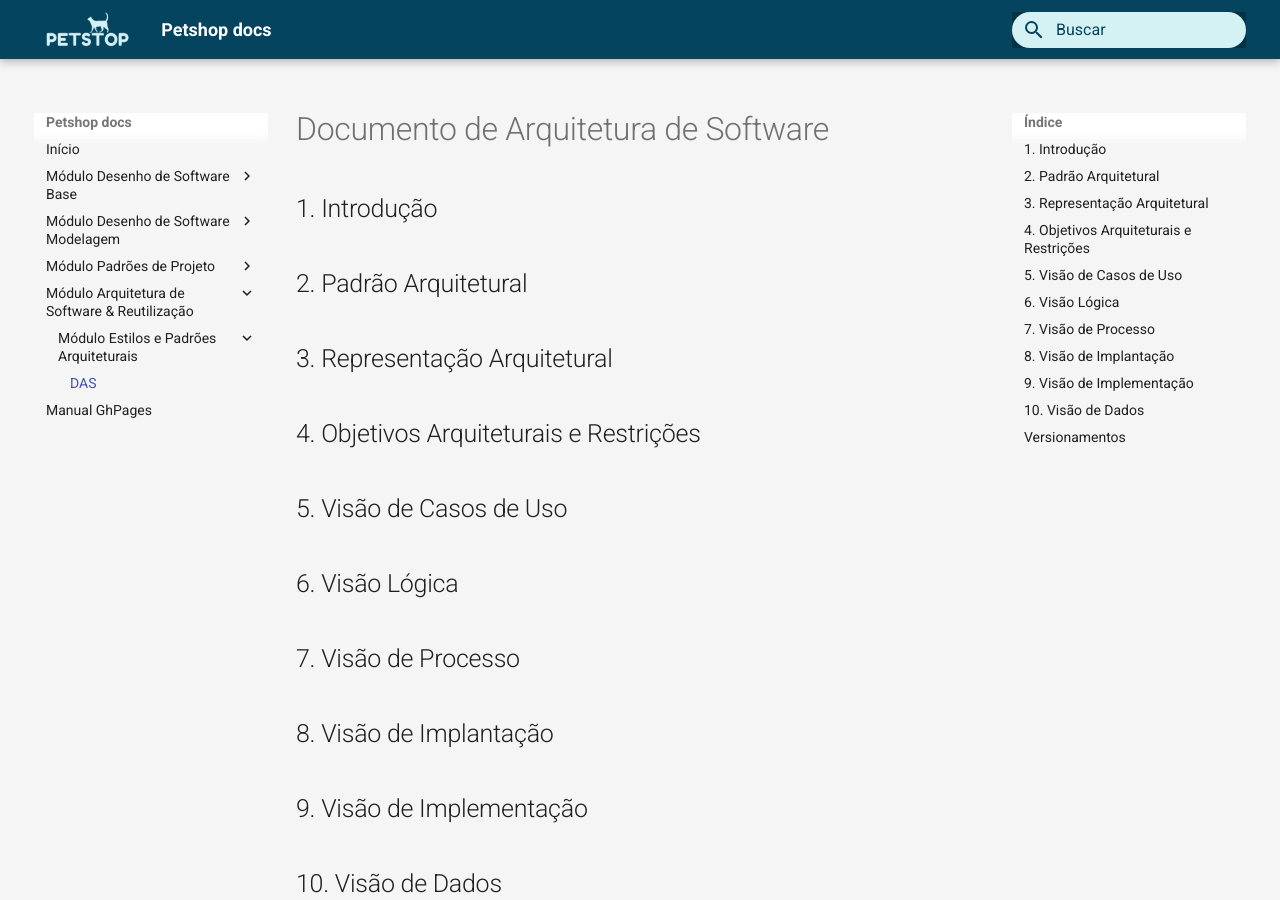
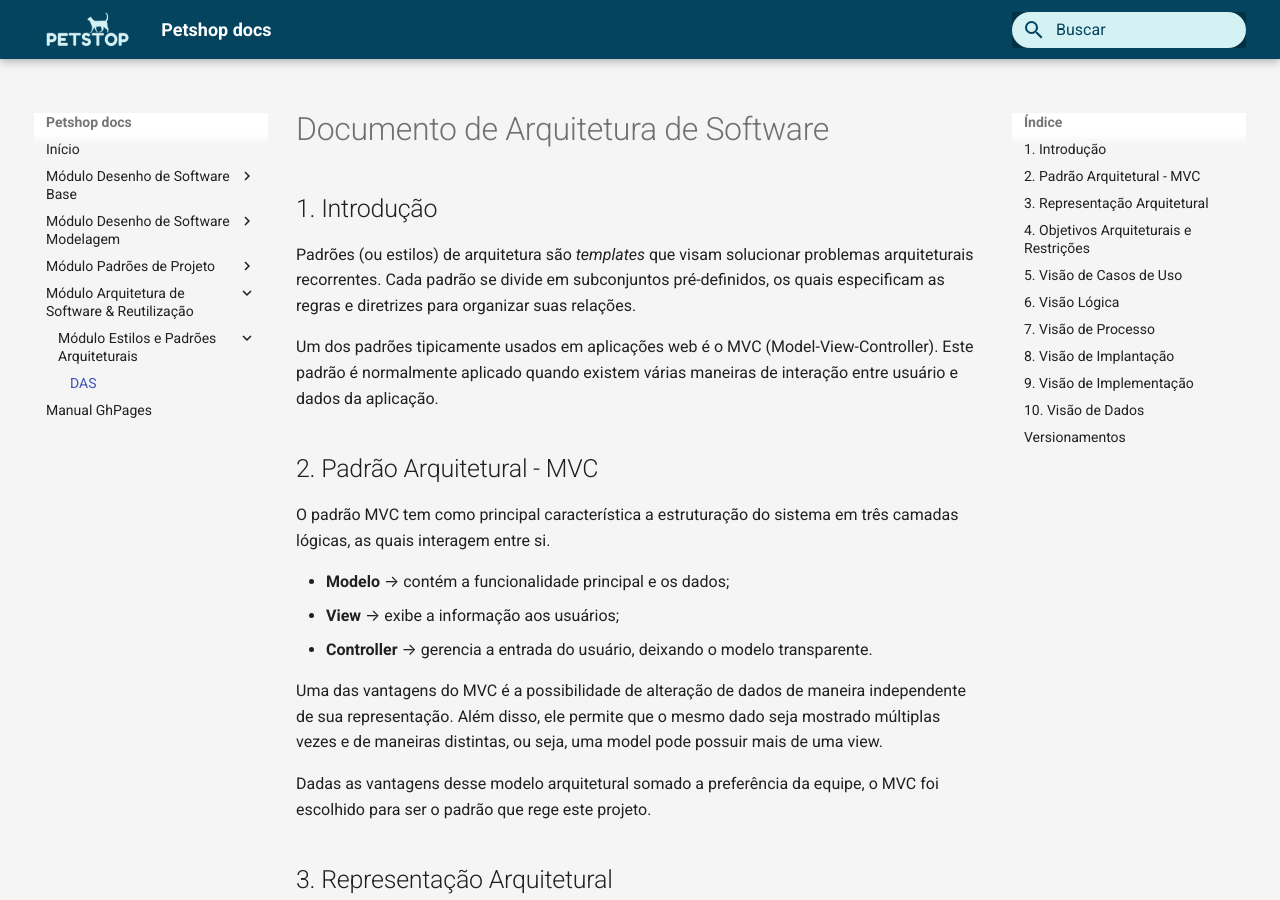
Before and after one commit to UnBArqDsw2021-1/2021.1_G3_PetStop_docs, an MkDocs documentation site: the page built from docs/arquitetura/das.md, in a window 1280 px wide and 900 px high. Built offline with MkDocs 1.6.1 and Material for MkDocs 9.7.7, drawn with Linux system fonts in a browser that asks for light colours.

Commit message:
docs: das introduction and architectural pattern

```diff
--- a/docs/arquitetura/das.md
+++ b/docs/arquitetura/das.md
@@ -9,9 +9,24 @@
 
 ## 1. Introdução
 
-<!-- Finalidade Escopo -->
+Padrões (ou estilos) de arquitetura são *templates* que visam solucionar problemas arquiteturais recorrentes. Cada padrão se divide em subconjuntos pré-definidos, os quais especificam as regras e diretrizes para organizar suas relações.
 
-## 2. Padrão Arquitetural
+Um dos padrões tipicamente usados em aplicações web é o MVC (Model-View-Controller). Este padrão é normalmente aplicado quando existem várias maneiras de interação entre usuário e dados da aplicação.
+
+
+## 2. Padrão Arquitetural - MVC
+
+O padrão MVC tem como principal característica a estruturação do sistema em três camadas lógicas, as quais interagem entre si.
+
+- **Modelo** → contém a funcionalidade principal e os dados;
+- **View** → exibe a informação aos usuários;
+- **Controller** → gerencia a entrada do usuário, deixando o modelo transparente.
+
+Uma das vantagens do MVC é a possibilidade de alteração de dados de maneira independente de sua representação. Além disso, ele permite que o mesmo dado seja mostrado múltiplas vezes e de maneiras distintas, ou seja, uma model pode possuir mais de uma view.
+
+Dadas as vantagens desse modelo arquitetural somado a preferência da equipe, o MVC foi escolhido para ser o padrão que rege este projeto.
+
+
 
 <!-- MVC, exemplo model view e controller -->
 <!-- Extra Middleware Pipeline -->
```
